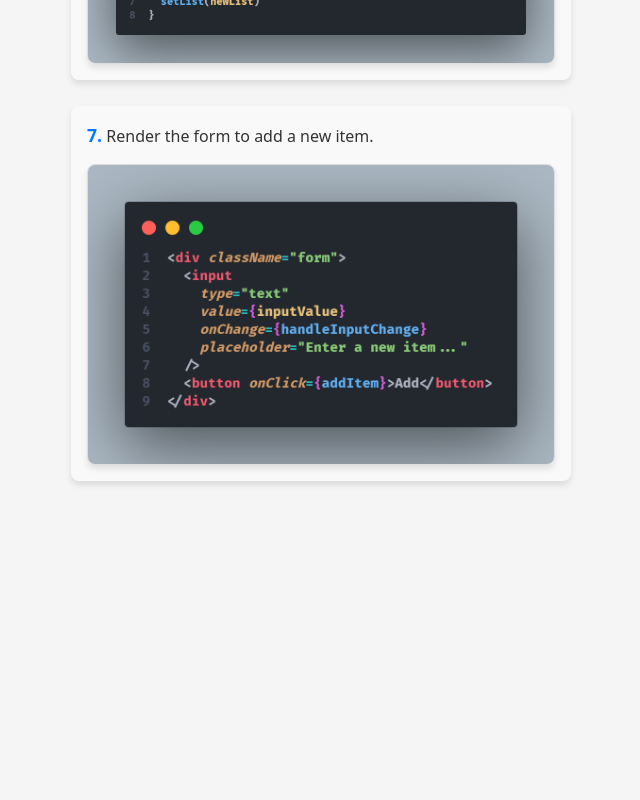
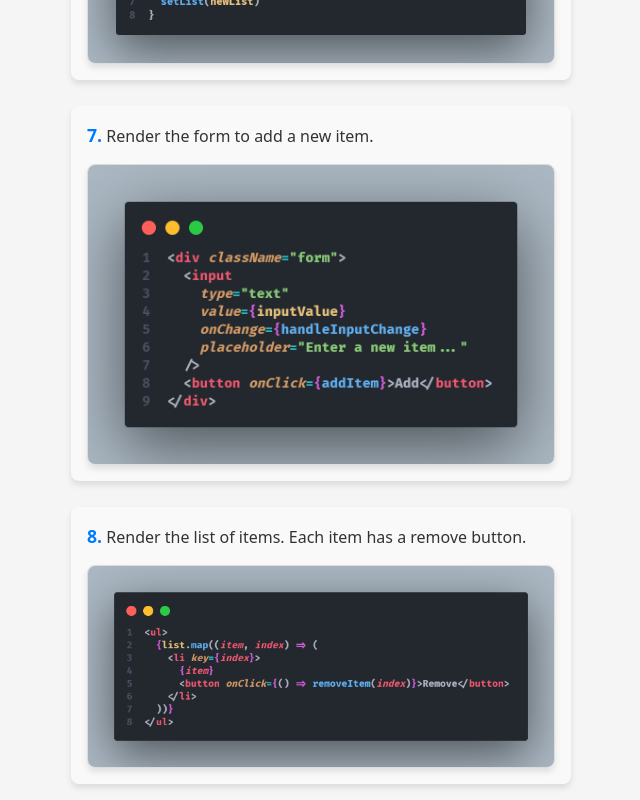
Before and after one commit to Espadv69/useState-Basics, a React (Vite) app in the folder DynamicList/: page / in a window 1280 px wide. Shown: the part 2349-3149 px from the top of the page, without its empty margins (319-959 px from the left). Before the commit the page ends 2846 px from the top, so only its background shows below. Built offline with nearby package versions, Linux system fonts and the light colour scheme; the HTML template or start-up script is replaced by a standard one.

Commit message:
Add eighth step explanation for rendering the list of items in Explanation component

```diff
--- a/DynamicList/src/components/Explanation/Explanation.jsx
+++ b/DynamicList/src/components/Explanation/Explanation.jsx
@@ -53,6 +53,13 @@ const Explanation = () => {
           imgUrl="/images/form.png"
           imgAlt="code snippet of a form to add a new item"
         />
+
+        <LiExplanation
+          stepNumber={8}
+          description="Render the list of items. Each item has a remove button."
+          imgUrl="/images/renderList.png"
+          imgAlt="code snippet of a list of items"
+        />
       </ol>
     </section>
   )
```
